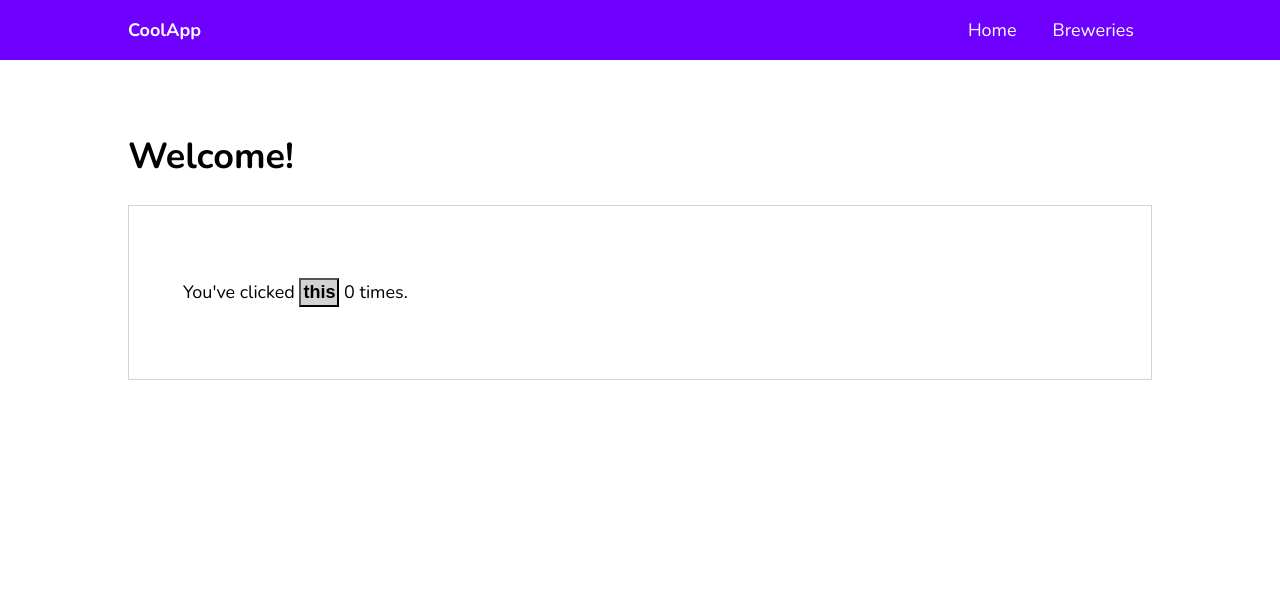
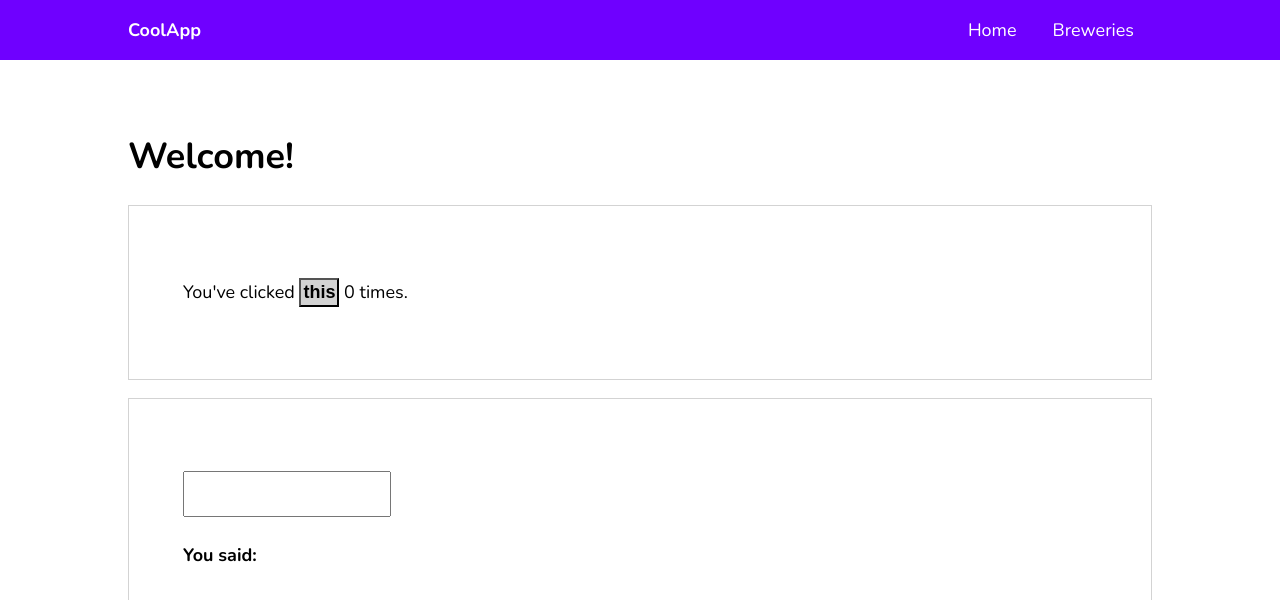
Before and after one commit to victoriaaoka/angular-review, an Angular app: page / in a window 1280 px wide. Shown: the top 600 px of the page. Built offline with nearby package versions, Linux system fonts and the light colour scheme.

Commit message:
Add 2-way data binding with ngmodel

```diff
--- a/src/app/app.module.ts
+++ b/src/app/app.module.ts
@@ -1,5 +1,6 @@
 import { BrowserModule } from '@angular/platform-browser';
 import { NgModule } from '@angular/core';
+import {FormsModule} from '@angular/forms';
 
 import { AppRoutingModule } from './app-routing.module';
 import { AppComponent } from './app.component';
@@ -14,7 +15,8 @@
   ],
   imports: [
     BrowserModule,
-    AppRoutingModule
+    AppRoutingModule,
+    FormsModule
   ],
   providers: [],
   bootstrap: [AppComponent]
--- a/src/app/home/home.component.html
+++ b/src/app/home/home.component.html
@@ -3,3 +3,10 @@
 <div class="play-container">
     <p>You've clicked <button (click)="countClick()">this</button> {{ clickCounter }} times.</p>
 </div>
+
+<div class="play-container">
+    <p>
+        <input type="text" [(ngModel)]="name"><br>
+        <strong>You said: </strong> {{ name }}
+    </p>
+</div>
--- a/src/app/home/home.component.ts
+++ b/src/app/home/home.component.ts
@@ -8,6 +8,7 @@
 export class HomeComponent implements OnInit {
 
   clickCounter: number = 0;
+  name: string = '';
 
   constructor() { }
 
```
